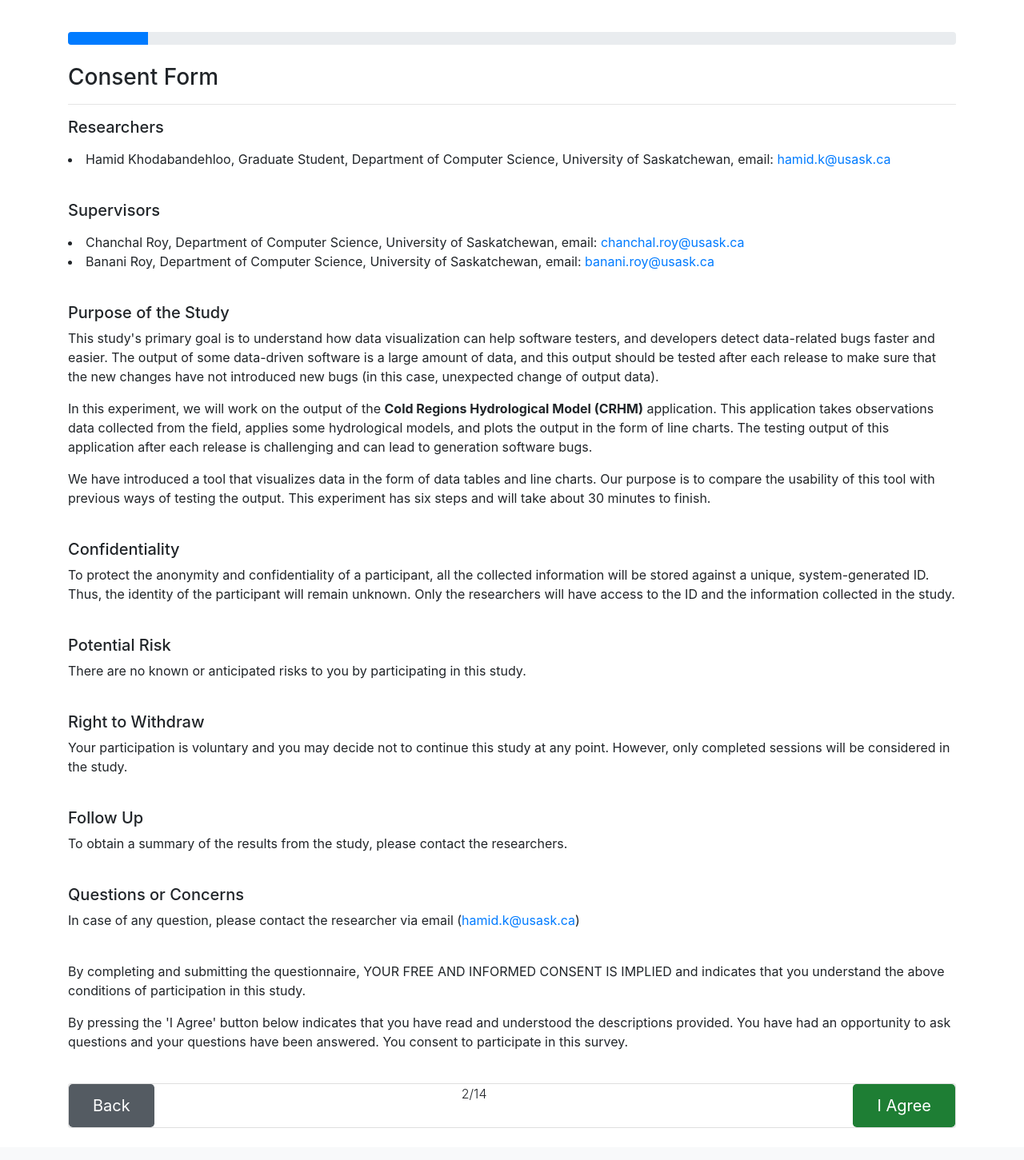
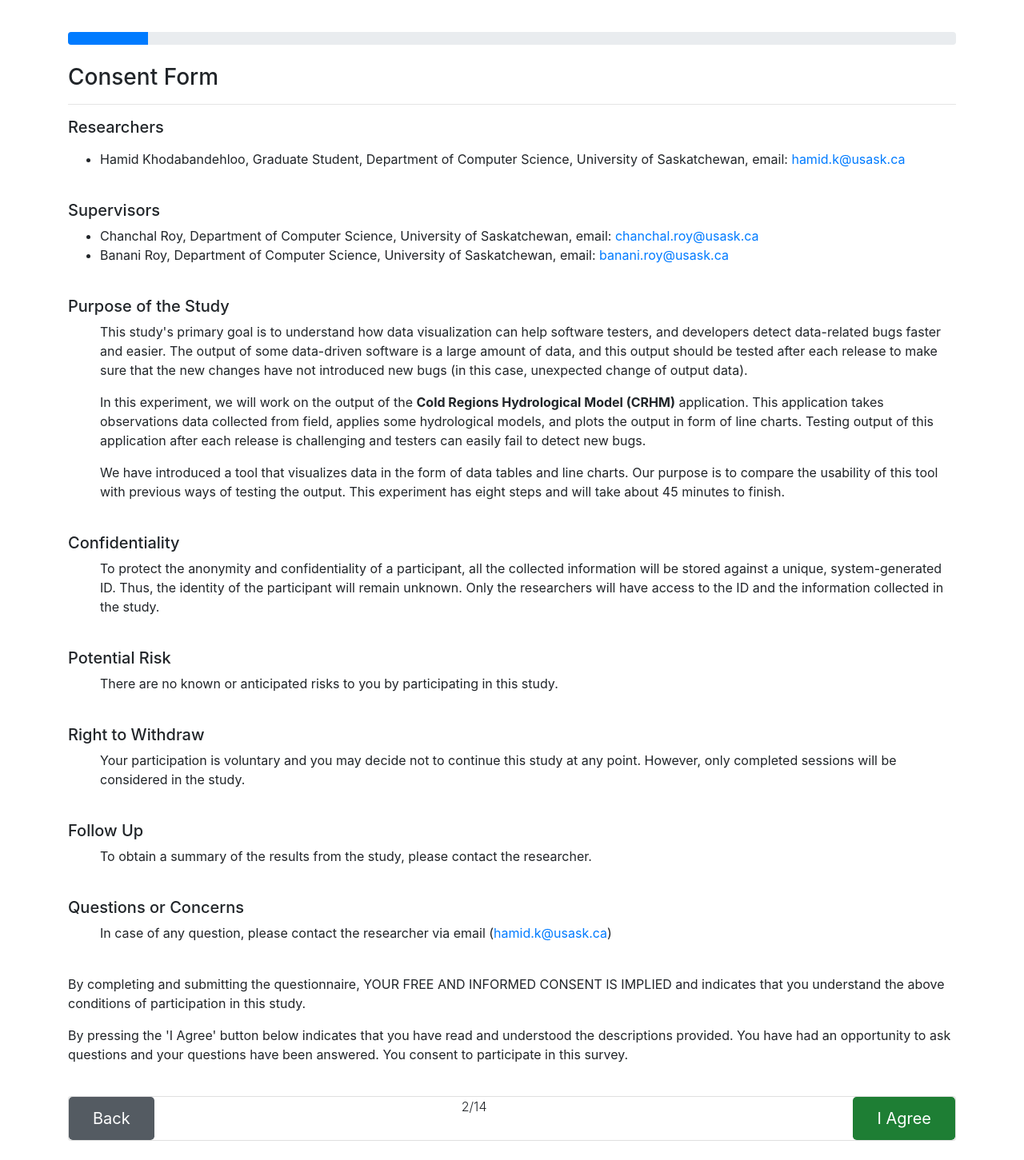
Before and after one commit to hamidkhbl/CRHM-visualisation-experiment-webapp, a Flask app: template app/templates/public/consent_form.html in a window 1280 px wide. Shown: the part 56-1507 px from the top of the page at 80% size. Before the commit the page ends 1467 px from the top, so only its background shows below. Run offline with Flask 2, Linux system fonts and the light colour scheme; the template is opened without the code that fills it, so the values that code supplies are empty; parts of the project's set-up code (start-up, migrations or seed data) failed here and were passed over; some libraries are stand-ins or nearby versions.

Commit message:
Update content

```diff
--- a/app/templates/public/consent_form.html
+++ b/app/templates/public/consent_form.html
@@ -10,37 +10,45 @@
 <div class="container">
     <br>
     <div class="progress">
-        <div class="progress-bar" role="progressbar" style="width: 9%" aria-valuenow="10" aria-valuemin="10" aria-valuemax="100"></div>
+        <div class="progress-bar" role="progressbar" style="width: 9%" aria-valuenow="10" aria-valuemin="10"
+            aria-valuemax="100"></div>
     </div>
     <br>
 
     <h3>Consent Form</h3>
     <hr>
 
+
     <h5>
         Researchers
     </h5>
     <p>
+    <ul>
         <li>
-            Hamid Khodabandehloo, Graduate Student, Department of Computer Science, University of Saskatchewan, email: <a href="mailto: hamid.k@usask.ca">hamid.k@usask.ca</a>
+            Hamid Khodabandehloo, Graduate Student, Department of Computer Science, University of Saskatchewan, email:
+            <a href="mailto: hamid.k@usask.ca">hamid.k@usask.ca</a>
         </li>
+    </ul>
     </p>
     <br>
     <h5>
         Supervisors
     </h5>
-    <p>
+    <ul>
         <li>
-            Chanchal Roy, Department of Computer Science, University of Saskatchewan, email: <a href="mailto: chanchal.roy@usask.ca">chanchal.roy@usask.ca</a>
+            Chanchal Roy, Department of Computer Science, University of Saskatchewan, email: <a
+                href="mailto: chanchal.roy@usask.ca">chanchal.roy@usask.ca</a>
         </li>
         <li>
-            Banani Roy, Department of Computer Science, University of Saskatchewan, email: <a href="mailto: banani.roy@usask.ca">banani.roy@usask.ca</a>
+            Banani Roy, Department of Computer Science, University of Saskatchewan, email: <a
+                href="mailto: banani.roy@usask.ca">banani.roy@usask.ca</a>
         </li>
-    </p>
+    </ul>
     <br>
     <h5>
         Purpose of the Study
     </h5>
+    <ul>
         <p>This study's primary goal is to understand how data visualization can help software testers,
             and developers detect data-related bugs faster and easier.
             The output of some data-driven software is a large amount of data, and this output should be tested after
@@ -48,59 +56,78 @@
             (in this case, unexpected change of output data).
         </p>
         <p>
-        In this experiment, we will work on the output of the <b>Cold Regions Hydrological Model (CRHM)</b> application.
-        This application takes observations data collected from the field,
-        applies some hydrological models, and plots the output in the form of line charts.
-        The testing output of this application after each release is challenging and can lead to generation software bugs.
+            In this experiment, we will work on the output of the <b>Cold Regions Hydrological Model (CRHM)</b>
+            application.
+            This application takes observations data collected from field,
+            applies some hydrological models, and plots the output in form of line charts.
+            Testing output of this application after each release is challenging and testers can easily fail to detect new bugs.
         </p>
         <p>
             We have introduced a tool that visualizes data in the form of data tables and line charts.
             Our purpose is to compare the usability of this tool with previous ways of testing the output.
-        This experiment has six steps and will take about 30 minutes to finish.
+            This experiment has eight steps and will take about 45 minutes to finish.
         </p>
+    </ul>
     <br>
 
     <h5>
         Confidentiality
     </h5>
+    <ul>
         <p>
-        To protect the anonymity and confidentiality of a participant, all the collected information will be stored against a unique, system-generated ID. Thus, the identity of the participant will remain unknown. Only the researchers will have access to the ID and the information collected in the study.
+            To protect the anonymity and confidentiality of a participant, all the collected information will be stored
+            against a unique, system-generated ID. Thus, the identity of the participant will remain unknown. Only the
+            researchers will have access to the ID and the information collected in the study.
         </p>
+    </ul>
     <br>
     <h5>
         Potential Risk
     </h5>
+    <ul>
         <p>
             There are no known or anticipated risks to you by participating in this study.
         </p>
+    </ul>
     <br>
     <h5>
         Right to Withdraw
     </h5>
+    <ul>
         <p>
-        Your participation is voluntary and you may decide not to continue this study at any point. However, only completed sessions will be considered in the study.
+            Your participation is voluntary and you may decide not to continue this study at any point. However, only
+            completed sessions will be considered in the study.
         </p>
+    </ul>
     <br>
     <h5>
         Follow Up
     </h5>
+    <ul>
         <p>
-        To obtain a summary of the results from the study, please contact the researchers.
+            To obtain a summary of the results from the study, please contact the researcher.
         </p>
+    </ul>
     <br>
     <h5>
         Questions or Concerns
     </h5>
+    <ul>
         <p>
-        In case of any question, please contact the researcher via email  (<a href="mailto: hamid.k@usask.ca">hamid.k@usask.ca</a>)
+            In case of any question, please contact the researcher via email (<a
+                href="mailto: hamid.k@usask.ca">hamid.k@usask.ca</a>)
         </p>
+    </ul>
     <br>
     <p>
-        By completing and submitting the questionnaire, YOUR FREE AND INFORMED CONSENT IS IMPLIED and indicates that you understand the above conditions of participation in this study.
+        By completing and submitting the questionnaire, YOUR FREE AND INFORMED CONSENT IS IMPLIED and indicates that you
+        understand the above conditions of participation in this study.
     </p>
 
     <p>
-        By pressing the 'I Agree' button below indicates that you have read and understood the descriptions provided. You have had an opportunity to ask questions and your questions have been answered. You consent to participate in this survey.
+        By pressing the 'I Agree' button below indicates that you have read and understood the descriptions provided.
+        You have had an opportunity to ask questions and your questions have been answered. You consent to participate
+        in this survey.
     </p>
 
     <br>
@@ -114,7 +141,8 @@
                 <p class="text-center font-weight-light">2/14</p>
             </div>
             <div class="col-sm-2">
-                <a href="participants_info" class="btn btn-success btn-lg active float-right" role="button" aria-pressed="true">I Agree</a>
+                <a href="participants_info" class="btn btn-success btn-lg active float-right" role="button"
+                    aria-pressed="true">I Agree</a>
             </div>
         </div>
 
```
Also changed, not shown: app/templates/public/welcome.html (+11 -10 lines). Lines whose indentation alone changed are shown as unchanged.
